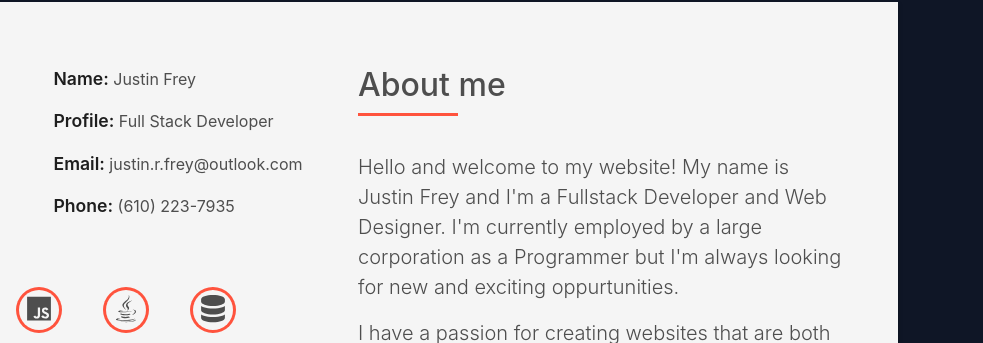
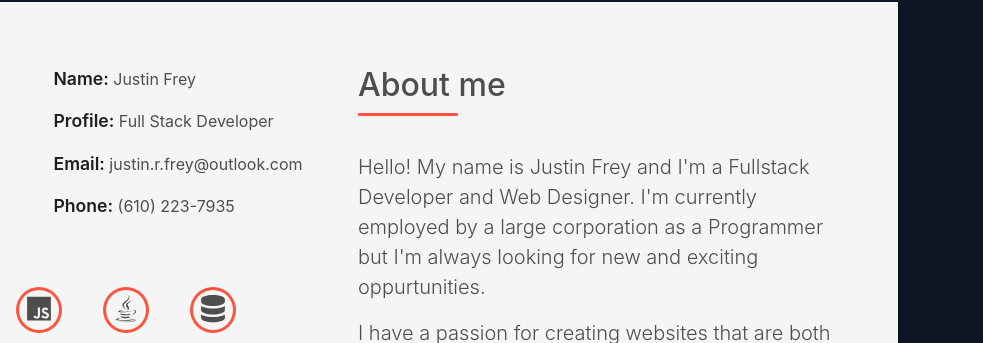
Before and after one commit to justinfrey64/justinfrey64.github.io, a plain HTML site: page index.html in a window 1280 px wide. Shown: the part 862-1205 px from the top of the page, 297-1280 px from the left. Drawn offline with Linux system fonts and the light colour scheme; files whose address does not match are found by name.

Commit message:
Update index.html

```diff
--- a/index.html
+++ b/index.html
@@ -170,7 +170,7 @@
                     </h5>
                   </div>
                   <p class="lead">
-                    Hello and welcome to my website! My name is Justin Frey and I'm a Fullstack Developer and
+                    Hello! My name is Justin Frey and I'm a Fullstack Developer and
                     Web Designer. I'm currently employed by a large corporation as a Programmer but I'm always
                     looking for new and exciting oppurtunities.
                   </p>
```
